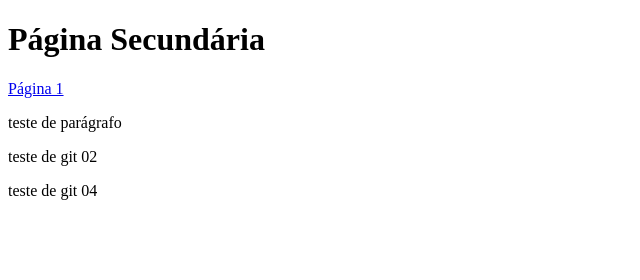
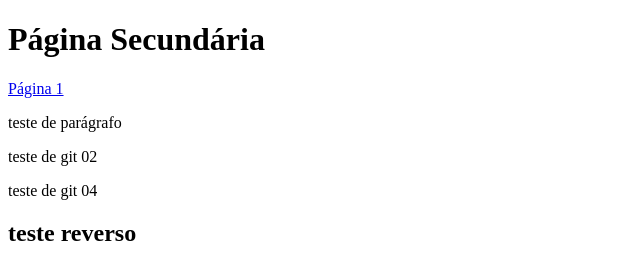
Before and after one commit to leandro-machiori/aula_git, a plain HTML site: page teste/index2.html in a window 1280 px wide. Shown: the whole page, without its empty margins (0-640 px from the left). Drawn offline with Linux system fonts and the light colour scheme.

Commit message:
teste reverso

```diff
--- a/teste/index2.html
+++ b/teste/index2.html
@@ -11,5 +11,6 @@
     <p>teste de parágrafo</p>
     <p>teste de git 02</p>
     <p>teste de git 04</p>
+    <h2>teste reverso</h2>
 </body>
 </html>
```
